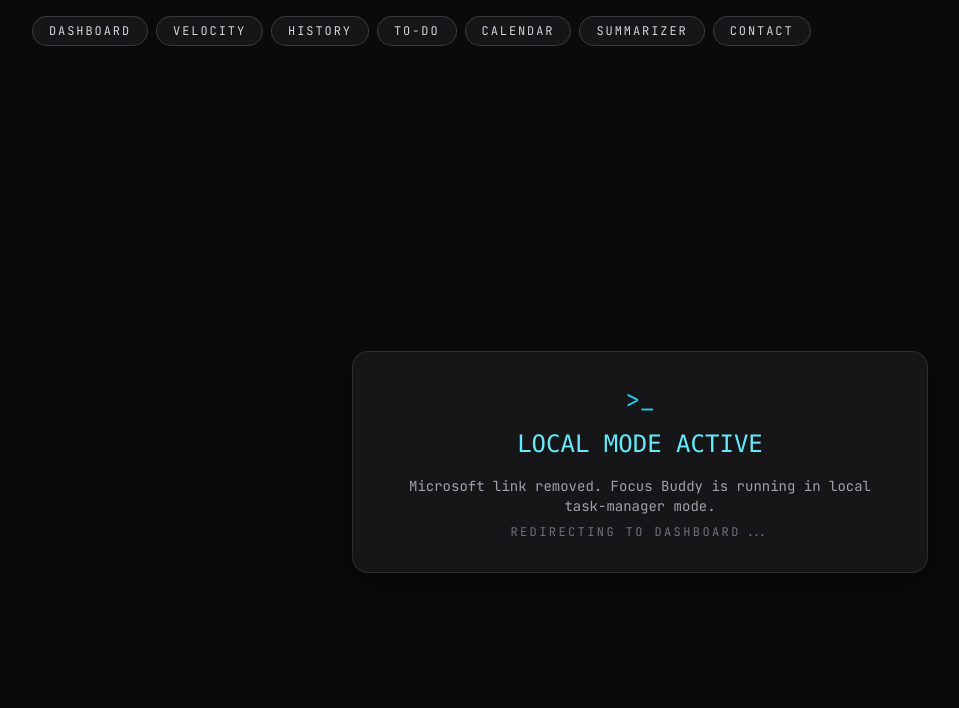
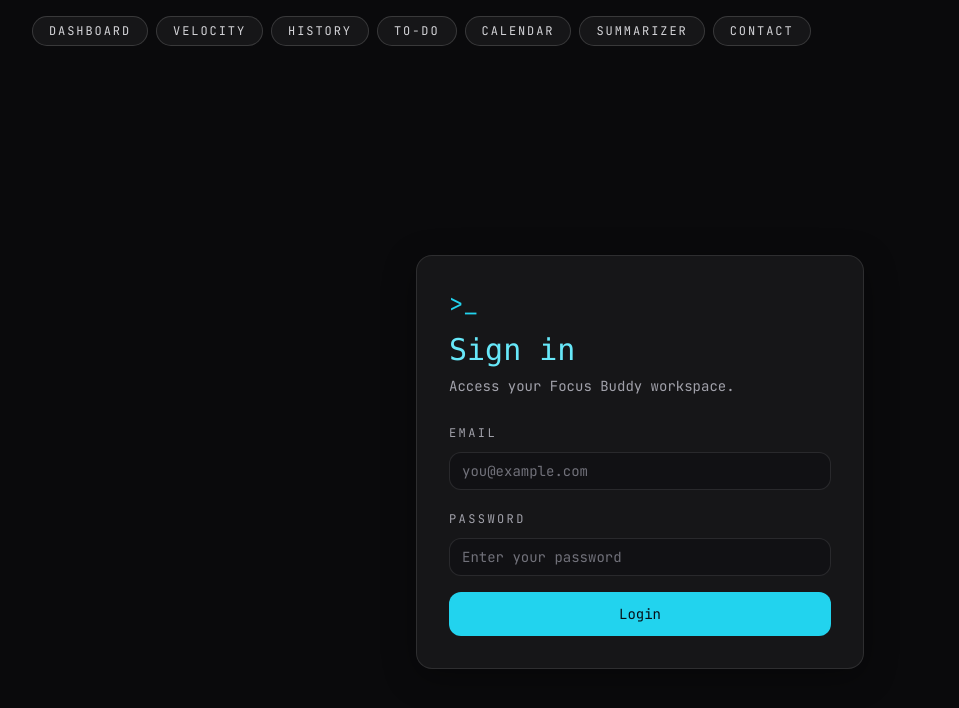
Before and after one commit to coderForLife-A1/Focus-Buddy, a React (Vite) app: page /login in a window 1280 px wide. Shown: the top 708 px of the page, without its empty margins (0-959 px from the left). Built offline with nearby package versions, Linux system fonts and the light colour scheme; no server answers.

Commit message:
Bug Fixes

```diff
--- a/src/App.jsx
+++ b/src/App.jsx
@@ -62,7 +62,7 @@ function AppShell() {
         }
       >
         <Routes>
-          <Route path="/" element={<Navigate to="/dashboard" replace />} />
+          <Route path="/" element={<Navigate to="/login" replace />} />
           <Route path="/dashboard" element={<Dashboard />} />
           <Route path="/velocity" element={<VelocityDashboard />} />
           <Route path="/todo" element={<TodoPage />} />
--- a/src/pages/Login.jsx
+++ b/src/pages/Login.jsx
@@ -1,29 +1,76 @@
-import { useEffect } from "react";
+import { useState } from "react";
 import { useNavigate } from "react-router-dom";
 
 export default function LoginPage() {
     const navigate = useNavigate();
+    const [email, setEmail] = useState("");
+    const [password, setPassword] = useState("");
+    const [error, setError] = useState("");
 
-    useEffect(() => {
-        const timeout = window.setTimeout(() => {
-            navigate("/dashboard", { replace: true });
-        }, 250);
+    const handleSubmit = (event) => {
+        event.preventDefault();
 
-        return () => window.clearTimeout(timeout);
-    }, [navigate]);
+        if (!email.trim() || !password.trim()) {
+            setError("Please enter both email and password.");
+            return;
+        }
+
+        window.localStorage.setItem("sb-access-token", "demo-session");
+        window.localStorage.setItem("supabaseAccessToken", "demo-session");
+        setError("");
+        navigate("/dashboard", { replace: true });
+    };
 
     return (
         <main
             className="flex min-h-screen items-center justify-center bg-[#0a0a0c] px-6 text-zinc-100"
             style={{ fontFamily: "JetBrains Mono, ui-monospace, SFMono-Regular, Menlo, Monaco, monospace" }}
         >
-            <div className="max-w-xl rounded-2xl border border-white/10 bg-white/5 p-8 text-center shadow-[0_8px_32px_rgba(0,0,0,0.35)]">
+            <div className="w-full max-w-md rounded-2xl border border-white/10 bg-white/5 p-8 shadow-[0_8px_32px_rgba(0,0,0,0.35)]">
                 <div className="text-cyan-400 text-2xl">&gt;_</div>
-                <h1 className="mt-3 text-2xl font-mono text-cyan-300">LOCAL MODE ACTIVE</h1>
-                <p className="mt-4 text-sm text-zinc-400">
-                    Microsoft link removed. Focus Buddy is running in local task-manager mode.
-                </p>
-                <p className="mt-2 text-xs uppercase tracking-[0.2em] text-zinc-500">redirecting to dashboard...</p>
+                <h1 className="mt-3 text-3xl font-mono text-cyan-300">Sign in</h1>
+                <p className="mt-2 text-sm text-zinc-400">Access your Focus Buddy workspace.</p>
+
+                <form onSubmit={handleSubmit} className="mt-6 space-y-4">
+                    <div className="space-y-2 text-left">
+                        <label htmlFor="email" className="text-xs uppercase tracking-[0.2em] text-zinc-400">
+                            Email
+                        </label>
+                        <input
+                            id="email"
+                            type="email"
+                            value={email}
+                            onChange={(event) => setEmail(event.target.value)}
+                            className="w-full rounded-xl border border-white/10 bg-[#111114] px-3 py-2 text-sm text-zinc-100 outline-none ring-0 placeholder:text-zinc-500 focus:border-cyan-400"
+                            placeholder="you@example.com"
+                        />
+                    </div>
+
+                    <div className="space-y-2 text-left">
+                        <label htmlFor="password" className="text-xs uppercase tracking-[0.2em] text-zinc-400">
+                            Password
+                        </label>
+                        <input
+                            id="password"
+                            type="password"
+                            value={password}
+                            onChange={(event) => setPassword(event.target.value)}
+                            className="w-full rounded-xl border border-white/10 bg-[#111114] px-3 py-2 text-sm text-zinc-100 outline-none ring-0 placeholder:text-zinc-500 focus:border-cyan-400"
+                            placeholder="Enter your password"
+                        />
+                    </div>
+
+                    {error ? (
+                        <p className="text-sm text-red-400">{error}</p>
+                    ) : null}
+
+                    <button
+                        type="submit"
+                        className="mt-2 w-full rounded-xl bg-cyan-400 px-4 py-3 text-sm font-medium text-[#071017] transition hover:bg-cyan-300"
+                    >
+                        Login
+                    </button>
+                </form>
             </div>
         </main>
     );
```
